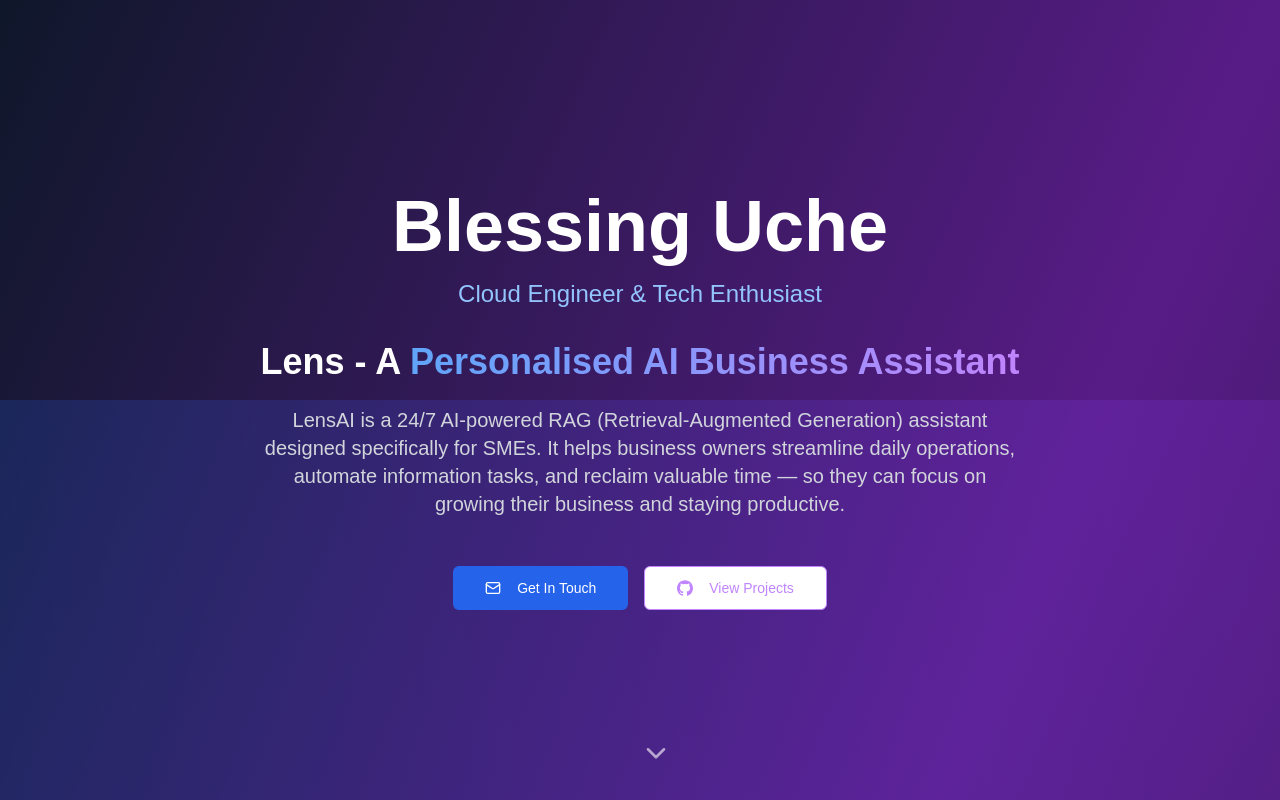
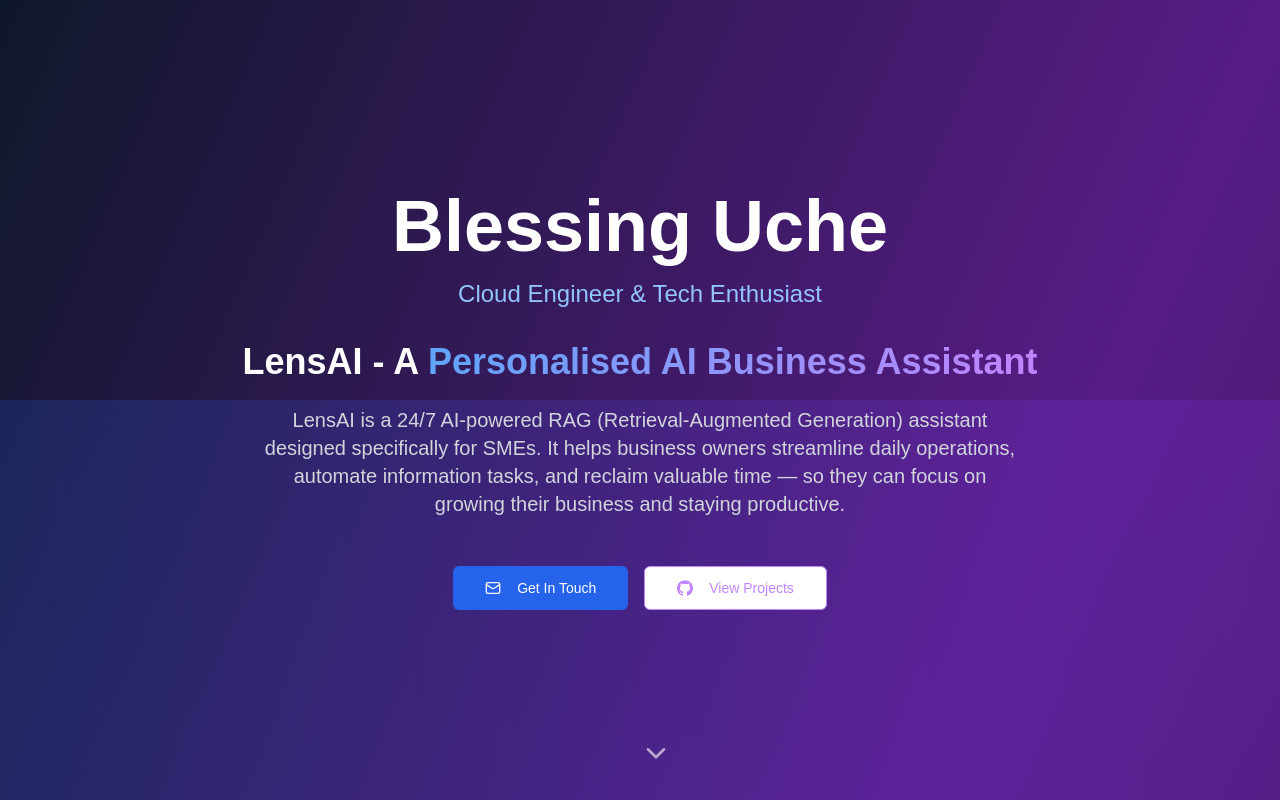
Before and after one commit to Ada014-Dev/My-Landing-Page, a Next.js app: page / in a window 1280 px wide. Shown: the top 800 px of the page. Built offline with nearby package versions, Linux system fonts and the light colour scheme.

Commit message:
name update

```diff
--- a/app/page.tsx
+++ b/app/page.tsx
@@ -86,7 +86,7 @@ export default function LandingPage() {
             className="mb-12"
           >
             <h2 className="text-3xl md:text-4xl font-bold text-white mb-6">
-              Lens - A{" "}
+              LensAI - A{" "}
               <span className="bg-gradient-to-r from-blue-400 to-purple-400 bg-clip-text text-transparent">
                 Personalised AI Business Assistant
               </span>
```
